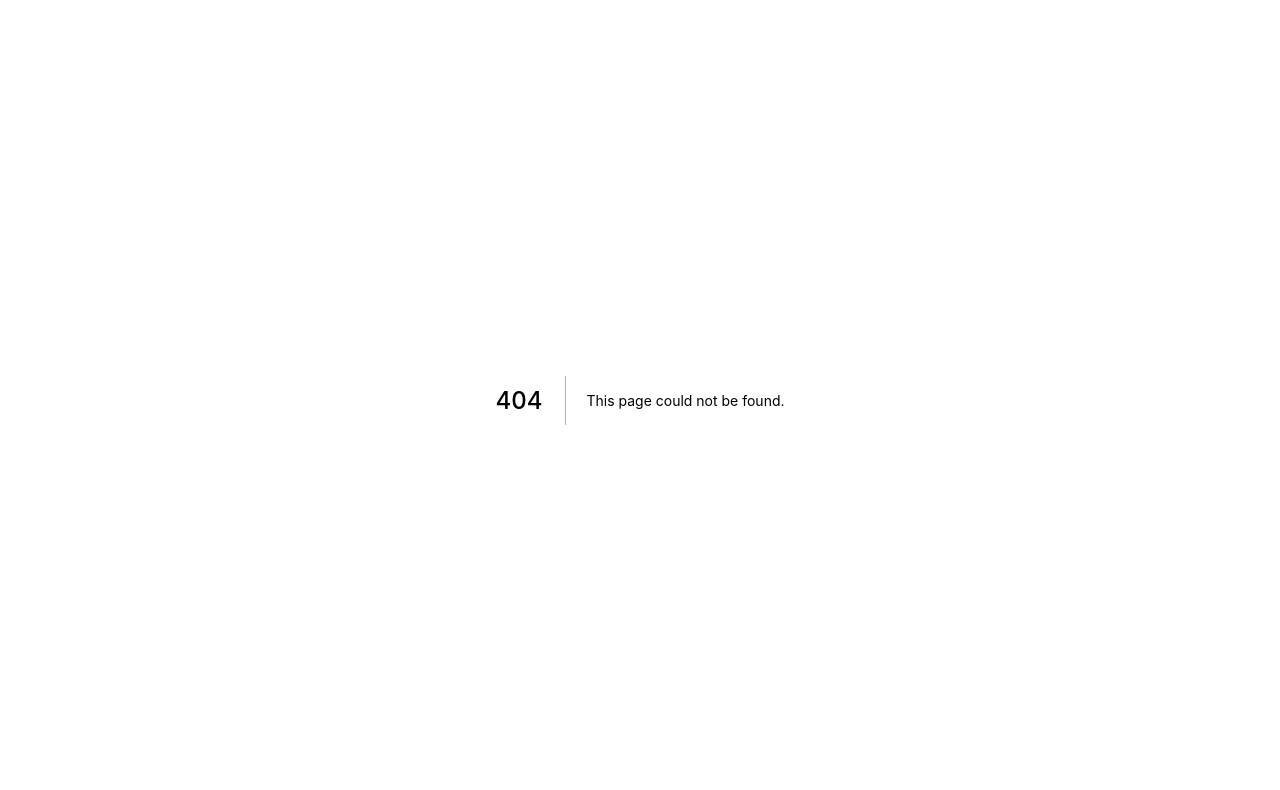
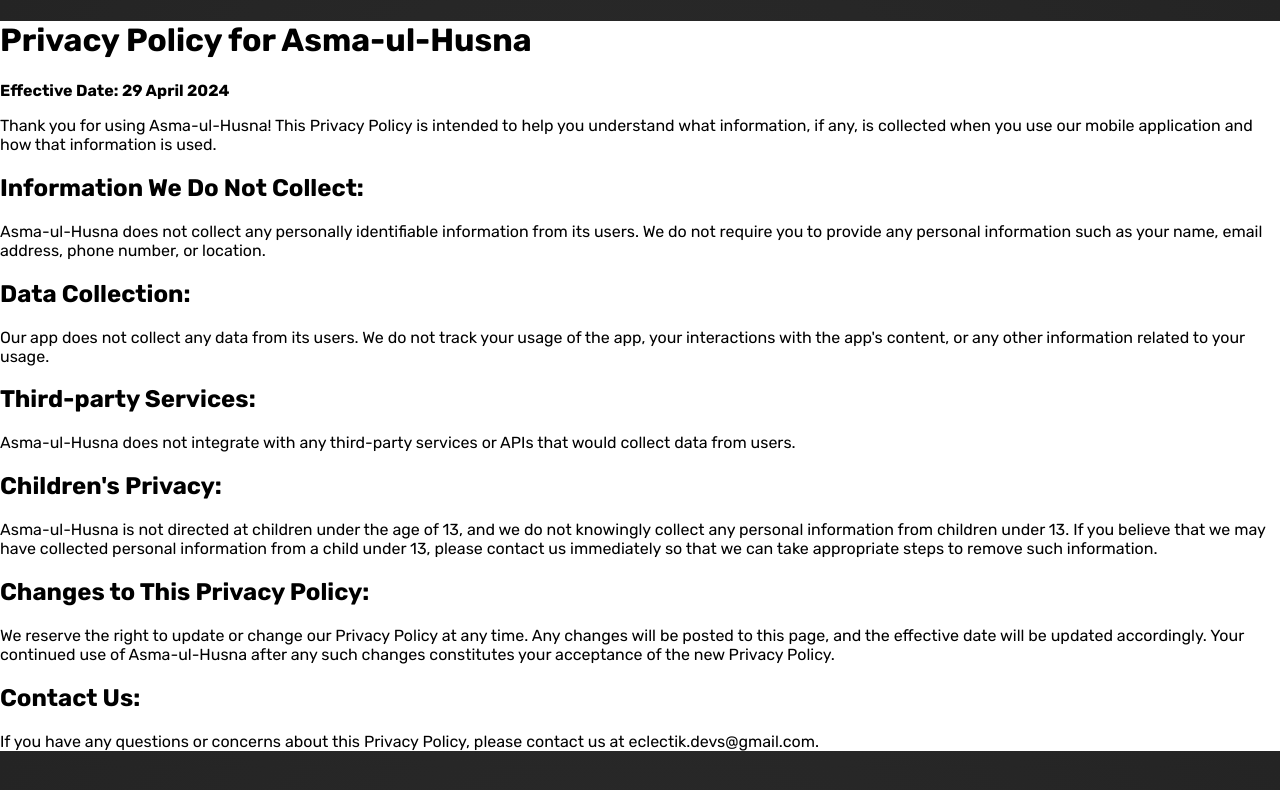
Before and after one commit to iMJ007/Portfolio-v1, a Next.js app: page /asma_ul_husna/policy in a window 1280 px wide. Before the commit this address had no page. Shown: the top 790 px of the page. Built offline with nearby package versions, Linux system fonts and the light colour scheme.

Commit message:
Added asma ul husna privacy policy

```diff
--- /dev/null
+++ b/pages/asma_ul_husna/policy/index.jsx
@@ -0,0 +1,65 @@
+function policy() {
+	return (
+		<div style={{ backgroundColor: "white" }}>
+			<h1>Privacy Policy for Asma-ul-Husna</h1>
+			<p>
+				<strong>Effective Date: 29 April 2024</strong>
+			</p>
+
+			<p>
+				Thank you for using Asma-ul-Husna! This Privacy Policy is
+				intended to help you understand what information, if any, is
+				collected when you use our mobile application and how that
+				information is used.
+			</p>
+
+			<h2>Information We Do Not Collect:</h2>
+			<p>
+				Asma-ul-Husna does not collect any personally identifiable
+				information from its users. We do not require you to provide any
+				personal information such as your name, email address, phone
+				number, or location.
+			</p>
+
+			<h2>Data Collection:</h2>
+			<p>
+				Our app does not collect any data from its users. We do not
+				track your usage of the app, your interactions with the app's
+				content, or any other information related to your usage.
+			</p>
+
+			<h2>Third-party Services:</h2>
+			<p>
+				Asma-ul-Husna does not integrate with any third-party services
+				or APIs that would collect data from users.
+			</p>
+
+			<h2>Children's Privacy:</h2>
+			<p>
+				Asma-ul-Husna is not directed at children under the age of 13,
+				and we do not knowingly collect any personal information from
+				children under 13. If you believe that we may have collected
+				personal information from a child under 13, please contact us
+				immediately so that we can take appropriate steps to remove such
+				information.
+			</p>
+
+			<h2>Changes to This Privacy Policy:</h2>
+			<p>
+				We reserve the right to update or change our Privacy Policy at
+				any time. Any changes will be posted to this page, and the
+				effective date will be updated accordingly. Your continued use
+				of Asma-ul-Husna after any such changes constitutes your
+				acceptance of the new Privacy Policy.
+			</p>
+
+			<h2>Contact Us:</h2>
+			<p>
+				If you have any questions or concerns about this Privacy Policy,
+				please contact us at eclectik.devs@gmail.com.
+			</p>
+		</div>
+	);
+}
+
+export default policy;
```
